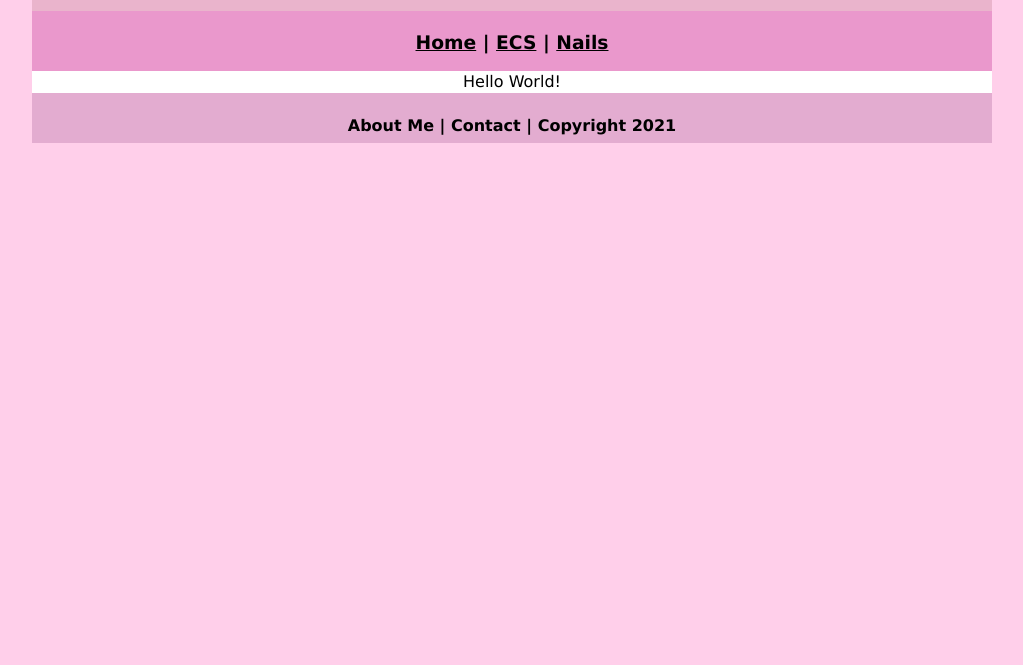
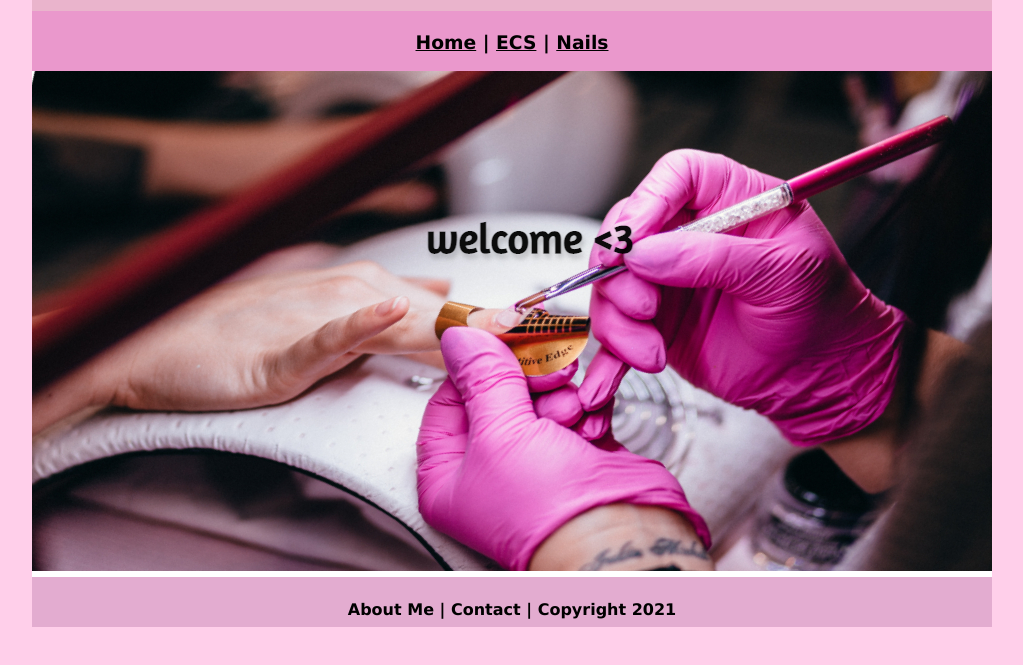
Before and after one commit to jaasmineee/ecsportfolio, a plain HTML site: page index.html in a window 1280 px wide. Shown: the part 69-734 px from the top of the page, without its empty margins (128-1151 px from the left). Drawn offline with Linux system fonts and the light colour scheme.

Commit message:
Update index.html

```diff
--- a/index.html
+++ b/index.html
@@ -15,7 +15,7 @@
     <h3><a href="index.html">Home</a> | <a href="ecs/index.html">ECS</a> | <a href="interest/index.html">Nails</a> </h3>
   </div>
   <div class="content">
-	  Hello World!
+	  <img src="images/welcome.jpg" alt="Welcome" width="960" height="500">
   </div>
   <div class="footer">
     <h4>About Me | Contact | Copyright 2021</h4>
```
